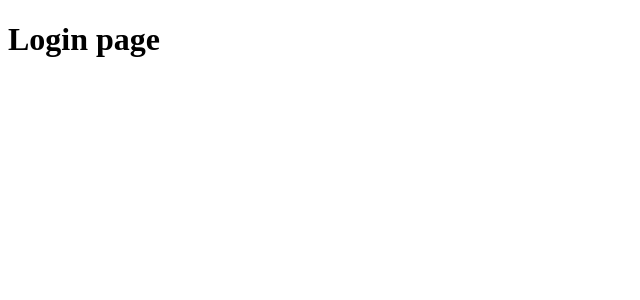
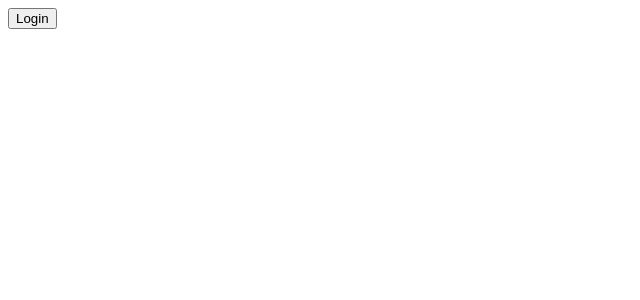
Before and after one commit to sergeidevz/marketplace-fullstack-example, an Angular app in the folder frontend-angular/: page /login in a window 1280 px wide. Shown: the top 300 px of the page, without its empty margins (0-640 px from the left). Built offline with nearby package versions, Linux system fonts and the light colour scheme.

Commit message:
add basic login page

```diff
--- a/frontend-angular/src/app/pages/login.component.ts
+++ b/frontend-angular/src/app/pages/login.component.ts
@@ -1,11 +1,17 @@
-import { Component } from '@angular/core';
+import { Component, inject } from '@angular/core';
+import { AuthService } from '../service-singletons/auth.service';
 
 @Component({
   selector: 'app-page-login',
   styles: ``,
   template: `
-    <h1>Login page</h1>
+    <button (click)="onLogin()">Login</button>
   `,
 })
 export class LoginComponent {
+  #auth = inject(AuthService);
+
+  onLogin() {
+    this.#auth.login();
+  }
 }
--- /dev/null
+++ b/frontend-angular/src/app/service-singletons/auth.service.ts
@@ -0,0 +1,13 @@
+import { Injectable, signal } from '@angular/core';
+
+@Injectable({ providedIn: 'root' })
+export class AuthService {
+  isAuthenticated = signal(false);
+
+  login() {
+    this.isAuthenticated.set(true)
+  }
+  logout() {
+    this.isAuthenticated.set(false)
+  }
+}
```
